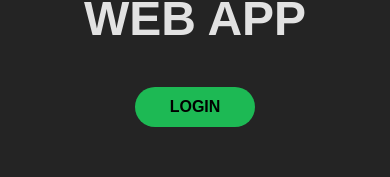
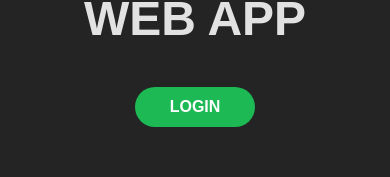
Before and after one commit to oluwajolasun/Spotify, a React (Vite) app in the folder client/: page /player in a window 390 px wide. Shown: the part 413-590 px from the top of the page. Built offline with nearby package versions, Linux system fonts and the light colour scheme; the HTML template or start-up script is replaced by a standard one; a web font is replaced by a local one.

Commit message:
added margin to user view for mobile view

```diff
--- a/client/src/components/styles/Login.styled.js
+++ b/client/src/components/styles/Login.styled.js
@@ -24,4 +24,5 @@ export const LoginButton = styled.button`
   border-radius: 70px;
   width: 120px;
   font-weight: 900;
+  color: white;
 `;
--- a/client/src/components/styles/Player.styled.js
+++ b/client/src/components/styles/Player.styled.js
@@ -6,6 +6,6 @@ export const Container = styled.div`
   display: flex;
   align-items: center;
   justify-content: center;
-  font-size: 72px;
+  font-size: 40px;
   font-weight: 900;
 `;
--- a/client/src/components/styles/User.styled.js
+++ b/client/src/components/styles/User.styled.js
@@ -21,6 +21,7 @@ export const UserProfile = styled.div`
   }
 
   @media screen and (max-device-width: 714px) and (orientation: portrait) {
+    margin-top: 50px;
     display: flex;
     flex-direction: column;
     padding-bottom: 0;
@@ -82,6 +83,7 @@ export const LogOutBtn = styled.button`
   width: 120px;
   font-weight: 900;
   margin: auto;
+  color: black;
 `;
 
 export const TopTitle = styled.p`
--- a/client/src/index.css
+++ b/client/src/index.css
@@ -100,14 +100,7 @@ button {
   font-size: 1em;
   font-weight: 500;
   font-family: inherit;
-  background-color: #1a1a1a;
   cursor: pointer;
-  transition: border-color 0.25s;
-}
-
-button:focus,
-button:focus-visible {
-  outline: 4px auto -webkit-focus-ring-color;
 }
 
 /* @media (prefers-color-scheme: light) {
```
